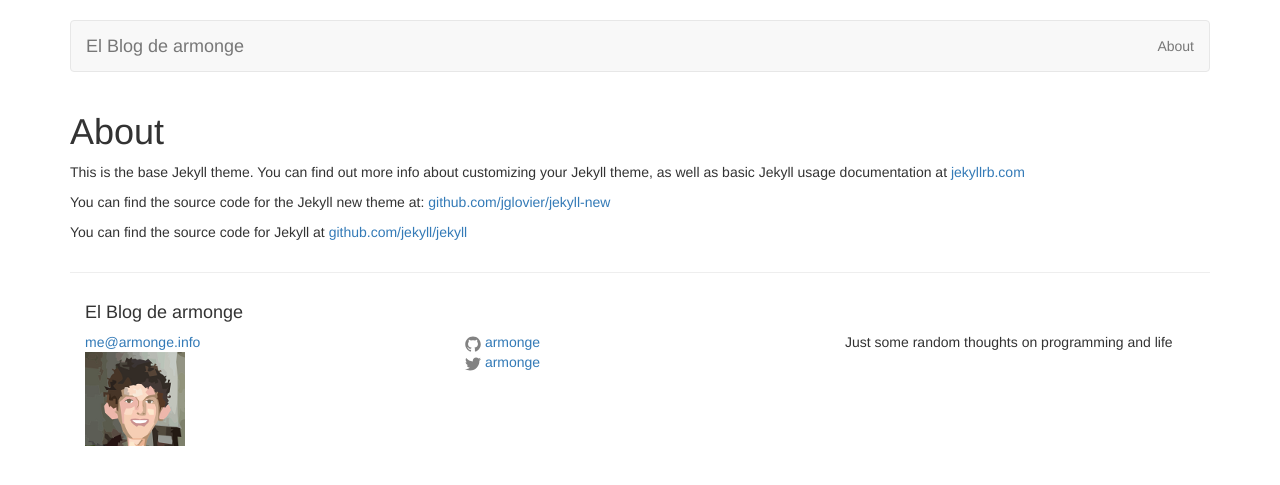
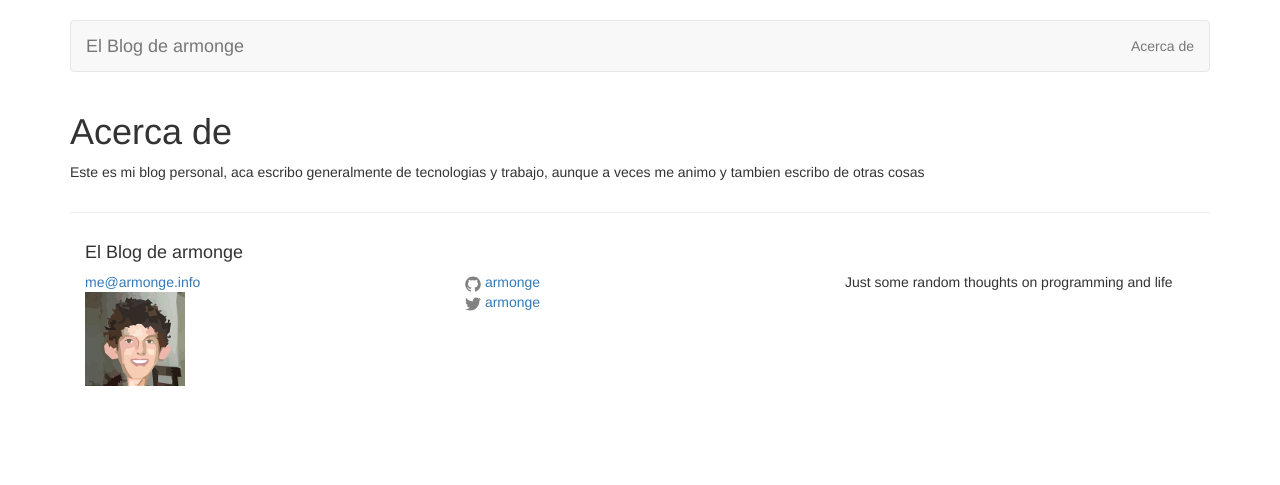
Before and after one commit to armonge/armonge.github.io, a Jekyll site: the page built from about.md, in a window 1280 px wide. Shown: the top 485 px of the page. Built offline with Jekyll 4.4.1, drawn with Linux system fonts in a browser that asks for light colours; comment, search, counter and statistics services are not loaded.

Commit message:
Fixed about

```diff
--- a/about.md
+++ b/about.md
@@ -1,11 +1,7 @@
 ---
 layout: page
-title: About
+title: Acerca de
 permalink: /about/
 ---
 
-This is the base Jekyll theme. You can find out more info about customizing your Jekyll theme, as well as basic Jekyll usage documentation at [jekyllrb.com](http://jekyllrb.com/)
-
-You can find the source code for the Jekyll new theme at: [github.com/jglovier/jekyll-new](https://github.com/jglovier/jekyll-new)
-
-You can find the source code for Jekyll at [github.com/jekyll/jekyll](https://github.com/jekyll/jekyll)
+Este es mi blog personal, aca escribo generalmente de tecnologias y trabajo, aunque a veces me animo y tambien escribo de otras cosas
```
